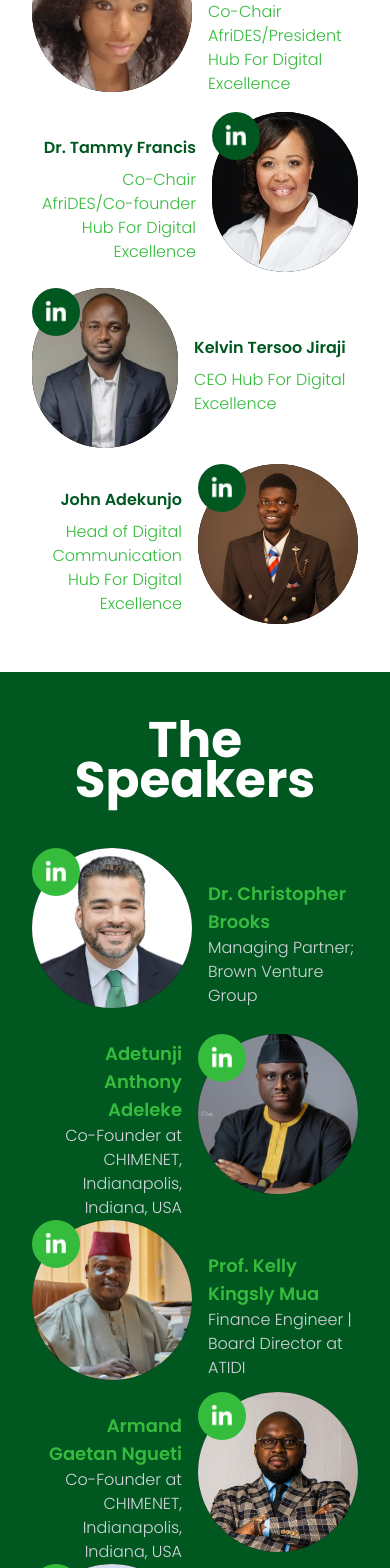
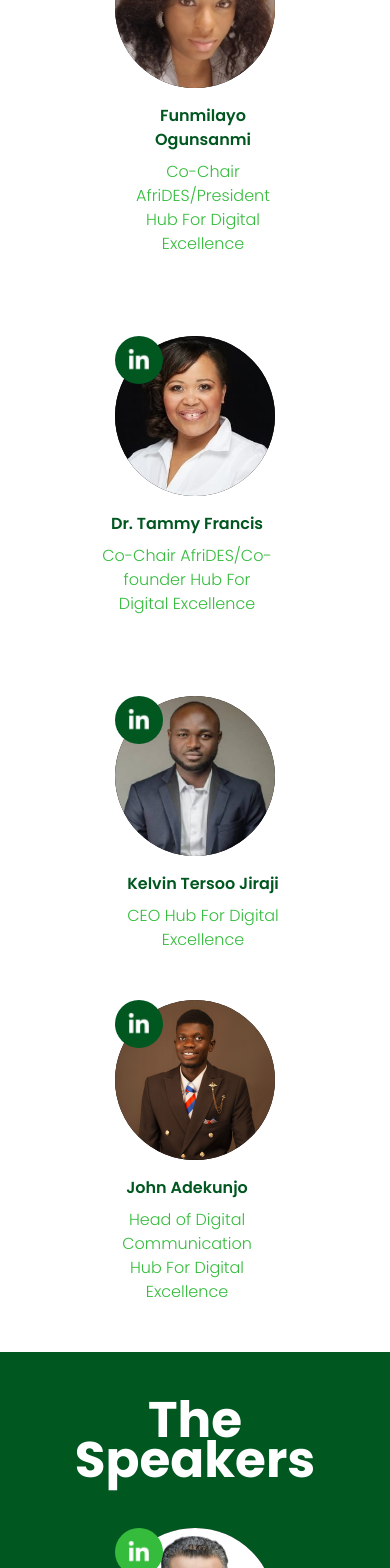
Before and after one commit to psmaan/afrides, a React (Create React App) app: page / in a window 390 px wide. Shown: the part 3800-5368 px from the top of the page. Built offline with nearby package versions, Linux system fonts and the light colour scheme.

Commit message:
layour speakers and hosts

```diff
--- a/src/components/About.js
+++ b/src/components/About.js
@@ -102,7 +102,7 @@ const About = () => {
             <div className='flex flex-col mt-12 justify-center w-full px-8 items-center'>
                 <h1 className='text-4xl lg:text-6xl xl:text-8xl text-[#35bc3d] font-bold w-full text-center hosts my-4'>The Hosts</h1>
                 <div className='grid  grid-cols-1 sm:grid-cols-2 md:grid-cols-3 gap-4 md:gap-2 hosts-container'>
-                    <div className='flex sm:flex-col items-center w-full lg:w-[240px] xl:w-[300px] mt-8 sm:my-8'>
+                    <div className='flex flex-col items-center w-full lg:w-[240px] xl:w-[300px] mt-8 my-8'>
                         <div className='flex h-40 w-40 sm:h-40 sm:w-40 lg:h-44 lg:w-44 xl:h-64 xl:w-64 bg-black rounded-full relative'>
                             <a href='https://www.linkedin.com/in/funmilayo-ogunsanmi-0971ab32?utm_source=share&utm_campaign=share_via&utm_content=profile&utm_medium=android_app' target='blank'>
                                 <div className='absolute lg:top-3 lg:right-3 xl:top-4 xl:right-4 bg-[#005720] h-12 w-12 rounded-full hover:scale-110 duration-200 flex justify-center items-center'>
@@ -114,11 +114,11 @@ const About = () => {
                             <img className='h-full rounded-full' src={host1} alt="Host 1"></img>
                         </div>
                         <div className='w-1/2 sm:w-full pl-4 sm:pl-0'>
-                            <h1 className='text-left sm:text-center md:text-xl lg:text-2xl xl:text-4xl font-semibold text-[#005720]  mt-4 lg:mt-8 w-[200px] lg:w-[250px] w-full'>Funmilayo Ogunsanmi</h1>
-                            <h2 className=' text-left sm:text-center text-[#35bc3d] font-light text-md lg:text-xl mt-2'>Co-Chair AfriDES/President Hub For Digital Excellence </h2>
+                            <h1 className='text-center md:text-xl lg:text-2xl xl:text-4xl font-semibold text-[#005720]  mt-4 lg:mt-8 w-[200px] lg:w-[250px] w-full'>Funmilayo Ogunsanmi</h1>
+                            <h2 className='text-center text-[#35bc3d] font-light text-md lg:text-xl mt-2'>Co-Chair AfriDES/President Hub For Digital Excellence </h2>
                         </div>
                     </div>
-                    <div className='flex flex-row-reverse sm:flex-col items-center w-full lg:w-[240px] xl:w-[300px] sm:my-8'>
+                    <div className='flex flex-col items-center w-full lg:w-[240px] xl:w-[300px] my-8'>
                         <div className='flex h-40 w-40 sm:h-40 sm:w-40 lg:h-44 lg:w-44 xl:h-64 xl:w-64 bg-black rounded-full relative'>
                             <a href='https://www.linkedin.com/in/drtammyfrancis?utm_source=share&utm_campaign=share_via&utm_content=profile&utm_medium=android_app' target='blank'>
                                 <div className='absolute lg:top-3 lg:right-3 xl:top-4 xl:right-4 bg-[#005720] h-12 w-12 rounded-full hover:scale-110 duration-200 flex justify-center items-center'>
@@ -130,12 +130,12 @@ const About = () => {
                             <img className='h-full rounded-full' src={host3} alt="Host 2"></img>
                         </div>
                         <div className='w-[60%] sm:w-full pr-4 sm:pr-0'>
-                            <h1 className='text-right w-full sm:text-center  md:text-xl lg:text-2xl xl:text-4xl font-semibold text-[#005720]  mt-4 lg:mt-8 w-40 lg:w-56'>Dr. Tammy Francis</h1>
-                            <h2 className='text-right sm:text-center text-[#35bc3d] font-light text-md lg:text-xl mt-2'>Co-Chair AfriDES/Co-founder Hub For Digital Excellence</h2>
+                            <h1 className='w-full text-center  md:text-xl lg:text-2xl xl:text-4xl font-semibold text-[#005720]  mt-4 lg:mt-8 w-40 lg:w-56'>Dr. Tammy Francis</h1>
+                            <h2 className='text-center text-[#35bc3d] font-light text-md lg:text-xl mt-2'>Co-Chair AfriDES/Co-founder Hub For Digital Excellence</h2>
                         </div>
 
                     </div>
-                    <div className='flex sm:flex-col items-center w-full lg:w-[240px] xl:w-[300px] sm:my-8'>
+                    <div className='flex flex-col items-center w-full lg:w-[240px] xl:w-[300px] my-8'>
                         <div className='flex h-40 w-40 sm:h-40 sm:w-40 lg:h-44 lg:w-44 xl:h-64 xl:w-64 bg-black rounded-full relative' target='blank'>
                             <a href='https://www.linkedin.com/in/kelvinjiraji?utm_source=share&utm_campaign=share_via&utm_content=profile&utm_medium=android_app'>
                                 <div className='absolute lg:top-3 lg:right-3 xl:top-4 xl:right-4 bg-[#005720] h-12 w-12 rounded-full hover:scale-110 duration-200 flex justify-center items-center'>
@@ -147,11 +147,11 @@ const About = () => {
                             <img className='h-full rounded-full' src={host2} alt="Host 2"></img>
                         </div>
                         <div className='w-[60%] sm:w-full pl-4 sm:pl-0'>
-                            <h1 className='text-left sm:text-center  md:text-xl lg:text-2xl xl:text-4xl font-semibold text-[#005720]  mt-4 lg:mt-8 w-full lg:w-56'>Kelvin Tersoo Jiraji</h1>
-                            <h2 className='text-left sm:text-center text-[#35bc3d] font-light text-md lg:text-xl mt-2'>CEO Hub For Digital Excellence</h2>
+                            <h1 className='text-center  md:text-xl lg:text-2xl xl:text-4xl font-semibold text-[#005720]  mt-4 lg:mt-8 w-full lg:w-56'>Kelvin Tersoo Jiraji</h1>
+                            <h2 className='text-center text-[#35bc3d] font-light text-md lg:text-xl mt-2'>CEO Hub For Digital Excellence</h2>
                         </div>
                     </div>
-                    <div className='flex flex-row-reverse sm:flex-col items-center w-full lg:w-[240px] xl:w-[300px] sm:my-8'>
+                    <div className='flex flex-col items-center w-full lg:w-[240px] xl:w-[300px] sm:my-8'>
                         <div className='flex h-40 w-40 sm:h-40 sm:w-40 lg:h-44 lg:w-44 xl:h-64 xl:w-64 bg-black rounded-full relative' target='blank'>
                             <a href='https://www.linkedin.com/in/john-adekunjo-6757271b5/'>
                                 <div className='absolute lg:top-3 lg:right-3 xl:top-4 xl:right-4 bg-[#005720] h-12 w-12 rounded-full hover:scale-110 duration-200 flex justify-center items-center'>
@@ -163,8 +163,8 @@ const About = () => {
                             <img className='h-full rounded-full' src={host4} alt="Host 2"></img>
                         </div>
                         <div className='w-[50%] sm:w-full pr-4 sm:pr-0'>
-                            <h1 className='text-right sm:text-center  md:text-xl lg:text-2xl xl:text-4xl font-semibold text-[#005720]  mt-4 lg:mt-8 w-full lg:w-56'>John Adekunjo</h1>
-                            <h2 className='text-right sm:text-center text-[#35bc3d] font-light text-md lg:text-xl mt-2'>Head of Digital Communication<br></br>Hub For Digital Excellence</h2>
+                            <h1 className='text-center  md:text-xl lg:text-2xl xl:text-4xl font-semibold text-[#005720]  mt-4 lg:mt-8 w-full lg:w-56'>John Adekunjo</h1>
+                            <h2 className='text-center text-[#35bc3d] font-light text-md lg:text-xl mt-2'>Head of Digital Communication<br></br>Hub For Digital Excellence</h2>
                         </div>
 
                     </div>
@@ -173,7 +173,7 @@ const About = () => {
             <div id='speakers' className='flex flex-col mt-12 justify-center w-full p-8 items-center bg-[#005720] mb-0 sm:p-'>
                 <h1 className='text-4xl sm:texl-6xl xl:text-7xl speakers text-white font-bold w-full sm:text-center text-center my-4'>The Speakers</h1>
                 <div className='grid grid-cols-1 sm:grid-cols-2 lg:grid-cols-3'>
-                    <div className='flex sm:flex-col items-center w-full xl:w-[300px] mt-8 sm:my-8'>
+                    <div className='flex flex-col items-center w-full xl:w-[300px] mr-4 my-8'>
                         <div className='flex h-40 w-40 sm:h-40 sm:w-40 lg:h-60 lg:w-60 xl:h-60 xl:w-60 bg-black rounded-full relative'>
                             <a href='https://www.linkedin.com/in/drchrisbrooks?utm_source=share&utm_campaign=share_via&utm_content=profile&utm_medium=android_app' target='blank'>
                                 <div className='absolute lg:top-3 lg:right-3 xl:top-4 xl:right-4 bg-[#35bc3d] h-12 w-12 rounded-full hover:scale-110 duration-200 flex justify-center items-center'>
@@ -182,15 +182,15 @@ const About = () => {
 
                                 </div>
                             </a>
-                            <img className='h-full rounded-full' src={speaker3} alt="Speaker 2"></img>
+                            <img className='w-full rounded-full' src={speaker3} alt="Speaker 1"></img>
                         </div>
-                        <div className='h-full w-1/2 sm:w-full pl-4 sm:pl-0'>
-                            <h1 className='text-left sm:text-center text-lg sm:text-xl lg:text-2xl xl:text-3xl font-semibold text-[#35bc3d] mt-8'>Dr. Christopher Brooks</h1>
-                            <h3 className='text-left sm:text-center text-base text-md lg:text-lg font-light text-gray-300'>Managing Partner; Brown Venture Group</h3>
+                        <div className='h-full w-1/2 sm:w-full pr-4 sm:pr-0'>
+                            <h1 className='text-center text-lg sm:text-xl lg:text-2xl xl:text-3xl font-semibold text-[#35bc3d] mt-8'>Dr. Christopher Brooks</h1>
+                            <h3 className='text-center text-base text-md lg:text-lg font-light text-gray-300'>Managing Partner; Brown Venture Group</h3>
                         </div>
 
                     </div>
-                    <div className='flex flex-row-reverse sm:flex-col items-center w-full xl:w-[300px] mr-4 sm:my-8'>
+                    <div className='flex flex-col items-center w-full xl:w-[300px] mr-4 my-8'>
                         <div className='flex h-40 w-40 sm:h-40 sm:w-40 lg:h-60 lg:w-60 xl:h-60 xl:w-60 bg-black rounded-full relative'>
                             <a href='https://www.linkedin.com/in/adetunji-anthony-adeleke-13567312?utm_source=share&utm_campaign=share_via&utm_content=profile&utm_medium=android_app' target='blank'>
                                 <div className='absolute lg:top-3 lg:right-3 xl:top-4 xl:right-4 bg-[#35bc3d] h-12 w-12 rounded-full hover:scale-110 duration-200 flex justify-center items-center'>
@@ -202,12 +202,12 @@ const About = () => {
                             <img className='w-full rounded-full' src={speaker1} alt="Speaker 1"></img>
                         </div>
                         <div className='h-full w-1/2 sm:w-full pr-4 sm:pr-0'>
-                            <h1 className='text-right sm:text-center text-lg sm:text-xl lg:text-2xl xl:text-3xl font-semibold text-[#35bc3d] mt-8'>Adetunji Anthony Adeleke</h1>
-                            <h3 className='text-right sm:text-center text-base text-md lg:text-lg font-light text-gray-300'>Co-Founder at CHIMENET, Indianapolis, Indiana, USA</h3>
+                            <h1 className='text-center text-lg sm:text-xl lg:text-2xl xl:text-3xl font-semibold text-[#35bc3d] mt-8'>Adetunji Anthony Adeleke</h1>
+                            <h3 className='text-center text-base text-md lg:text-lg font-light text-gray-300'>Co-Founder at CHIMENET, Indianapolis, Indiana, USA</h3>
                         </div>
 
                     </div>
-                    <div className='flex sm:flex-col items-center w-full xl:w-[300px] sm:my-8'>
+                    <div className='flex flex-col items-center w-full xl:w-[300px] my-8'>
                         <div className='flex h-40 w-40 sm:h-40 sm:w-40 lg:h-60 lg:w-60 xl:h-60 xl:w-60 bg-black rounded-full relative'>
                             <a href='https://www.linkedin.com/in/adetunji-anthony-adeleke-13567312?utm_source=share&utm_campaign=share_via&utm_content=profile&utm_medium=android_app' target='blank'>
                                 <div className='absolute lg:top-3 lg:right-3 xl:top-4 xl:right-4 bg-[#35bc3d] h-12 w-12 rounded-full hover:scale-110 duration-200 flex justify-center items-center'>
@@ -219,12 +219,12 @@ const About = () => {
                             <img className='w-full rounded-full' src={speaker2} alt="Speaker 2"></img>
                         </div>
                         <div className='h-full w-1/2 sm:w-full pl-4 sm:pl-0'>
-                            <h1 className='text-left sm:text-center text-lg sm:text-xl lg:text-2xl xl:text-3xl font-semibold text-[#35bc3d] mt-8 xl:w-full w-[80%]'>Prof. Kelly Kingsly Mua</h1>
-                            <h3 className='text-left sm:text-center text-base text-md lg:text-lg font-light text-gray-300'>Finance Engineer | Board Director at ATIDI</h3>
+                            <h1 className='w-full text-center text-lg sm:text-xl lg:text-2xl xl:text-3xl font-semibold text-[#35bc3d] mt-8 xl:w-full w-[80%]'>Prof. Kelly Kingsly Mua</h1>
+                            <h3 className='text-center text-base text-md lg:text-lg font-light text-gray-300'>Finance Engineer | Board Director at ATIDI</h3>
                         </div>
 
                     </div>
-                    <div className='flex flex-row-reverse sm:flex-col items-center w-full xl:w-[300px] mr-4 sm:my-8'>
+                    <div className='flex flex-col items-center w-full xl:w-[300px] mr-4 sm:my-8'>
                         <div className='flex h-40 w-40 sm:h-40 sm:w-40 lg:h-60 lg:w-60 xl:h-60 xl:w-60 bg-black rounded-full relative'>
                             <a href='https://www.linkedin.com/in/armandngueti/' target='blank'>
                                 <div className='absolute lg:top-3 lg:right-3 xl:top-4 xl:right-4 bg-[#35bc3d] h-12 w-12 rounded-full hover:scale-110 duration-200 flex justify-center items-center'>
@@ -236,12 +236,12 @@ const About = () => {
                             <img className='w-full rounded-full' src={speaker4} alt="Speaker 1"></img>
                         </div>
                         <div className='h-full w-1/2 sm:w-full pr-4 sm:pr-0'>
-                            <h1 className='text-right sm:text-center text-lg sm:text-xl lg:text-2xl xl:text-3xl font-semibold text-[#35bc3d] mt-8'>Armand Gaetan Ngueti</h1>
-                            <h3 className='text-right sm:text-center text-base text-md md:text lg:text-lg font-light text-gray-300'>Co-Founder at CHIMENET, Indianapolis, Indiana, USA</h3>
+                            <h1 className='text-center text-lg sm:text-xl lg:text-2xl xl:text-3xl font-semibold text-[#35bc3d] mt-8'>Armand Gaetan Ngueti</h1>
+                            <h3 className='text-center text-base text-md md:text lg:text-lg font-light text-gray-300'>Co-Founder at CHIMENET, Indianapolis, Indiana, USA</h3>
                         </div>
 
                     </div>
-                    <div className='flex sm:flex-col items-center w-full xl:w-[300px] sm:my-8'>
+                    <div className='flex flex-col items-center w-full xl:w-[300px] my-8'>
                         <div className='flex h-40 w-40 sm:h-40 sm:w-40 lg:h-60 lg:w-60 xl:h-60 xl:w-60 bg-black rounded-full relative'>
                             <a href='https://www.linkedin.com/in/adetunji-anthony-adeleke-13567312?utm_source=share&utm_campaign=share_via&utm_content=profile&utm_medium=android_app' target='blank'>
                                 <div className='absolute lg:top-3 lg:right-3 xl:top-4 xl:right-4 bg-[#35bc3d] h-12 w-12 rounded-full hover:scale-110 duration-200 flex justify-center items-center'>
@@ -253,8 +253,8 @@ const About = () => {
                             <img className='w-full rounded-full' src={speaker5} alt="Speaker 2"></img>
                         </div>
                         <div className='h-full w-1/2 sm:w-full pl-4 sm:pl-0'>
-                            <h1 className='text-left sm:text-center text-lg sm:text-xl lg:text-2xl xl:text-3xl font-semibold text-[#35bc3d] mt-8 xl:w-full w-[80%]'>Dr Salisu Uba</h1>
-                            <h3 className='text-left sm:text-center text-base text-md lg:text-lg font-light text-gray-300'>FCIPS - Founder and CEO NatQuest</h3>
+                            <h1 className='text-center text-lg sm:text-xl lg:text-2xl xl:text-3xl font-semibold text-[#35bc3d] mt-8 xl:w-full w-full'>Dr Salisu Uba</h1>
+                            <h3 className='text-center text-base text-md lg:text-lg font-light text-gray-300'>FCIPS - Founder and CEO NatQuest</h3>
                         </div>
 
                     </div>
--- a/src/components/Icons.js
+++ b/src/components/Icons.js
@@ -21,7 +21,7 @@ const Icons = () => {
     return (
         <div className='w-screen h-screen hidden md:grid grid-cols-2 grid-rows-2 absolute icons'>
             <div className='absolute md:top-20 md:left-4 lg:top-12 lg:left-4 xl:top-16 xl:left-12 m-4 p-4 bg-white rounded-full md:h-[200px] md:w-[200px] lg:h-[300px] lg:w-[300px] flex justify-center items-center hero1'></div>
-            <div className='absolute md:top-[80px] md:right-12 lg:top-80 lg:right-12 xl:top-80 xl:right-20 m-4 p-4 text-white rounded-full md:h-[150px] md:w-[150px] lg:h-[200px] lg:w-[200px] flex justify-center items-center text-center md:text-md lg:text-2xl bg-[#35bc3d] lg:font-bold md:font-light'>The Africa Digital Economy Awards 2024</div>
+            <div className='absolute md:top-[80px] md:right-12 lg:top-80 lg:right-12 xl:top-80 xl:right-20 m-4 p-4 text-white rounded-full md:h-[150px] md:w-[150px] lg:h-[200px] lg:w-[200px] flex justify-center items-center text-center md:text-md lg:text-2xl bg-[#35bc3d] lg:font-bold md:font-light'>The Africa Digital Excellence Awards 2024</div>
             <div className='absolute md:top-80 md:right-4 lg:top-16 lg:right-12 xl:bottom-0 xl:right-20 m-4 p-4 bg-white rounded-full md:h-[200px] md:w-[200px] lg:h-[300px] lg:w-[300px] flex justify-center items-center hero2'></div>
             <div className='absolute md:bottom-16 md:left-8 lg:bottom-16 lg:left-8 xl:bottom-16 xl:left-40 m-4 p-4 text-white rounded-full md:h-[120px] md:w-[120px] lg:h-[200px] lg:w-[200px] flex justify-center items-center text-center md:text-md lg:text-2xl bg-[#35bc3d] lg:font-bold md:font-light'>African Business Dinner Night</div>
         </div>
--- a/src/components/Navbar.js
+++ b/src/components/Navbar.js
@@ -27,7 +27,7 @@ const Navbar = () => {
                         <h1>Sponsors</h1>
                     </a>
                 </h1>
-                <h1 className='text-nowrap'><a target='blank' href='https://haventravelandtour.com/g20-brazil-2024/'>Logistics</a></h1>
+                <h1 className='text-nowrap'><a target='blank' href='https://haventravelandtour.com/g20-brazil-2024/'>Travel Services</a></h1>
                 <h1 className='text-nowrap'><a target='blank' href='https://amazon.com/author/kellymuakingsly'>Buy Books</a></h1>
                 <h1 className='text-nowrap'><a target='blank'>Deal Room</a></h1>
             </div>
@@ -48,7 +48,7 @@ const Navbar = () => {
                             <h1>Sponsors</h1>
                         </a>
                     </h1>
-                    <h1><a target='blank' href='https://haventravelandtour.com/g20-brazil-2024/'>Logistics</a></h1>
+                    <h1><a target='blank' href='https://haventravelandtour.com/g20-brazil-2024/'>Travel Services</a></h1>
                     <h1><a target='blank' href='https://amazon.com/author/kellymuakingsly'>Buy Books</a></h1>
                     <h1><a target='blank'>Deal Room</a></h1>
                     <a href='/sponsor.pdf' download>
```
